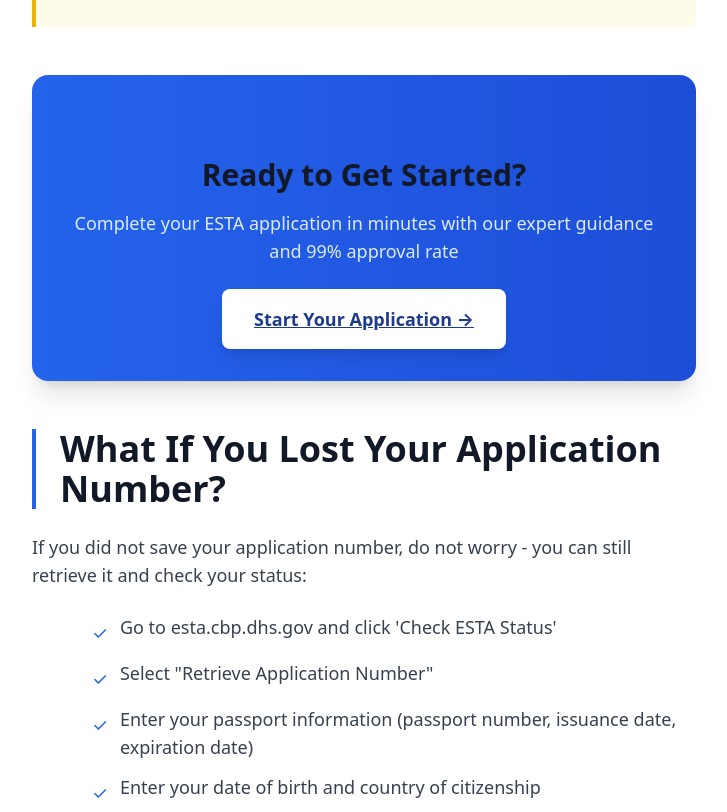
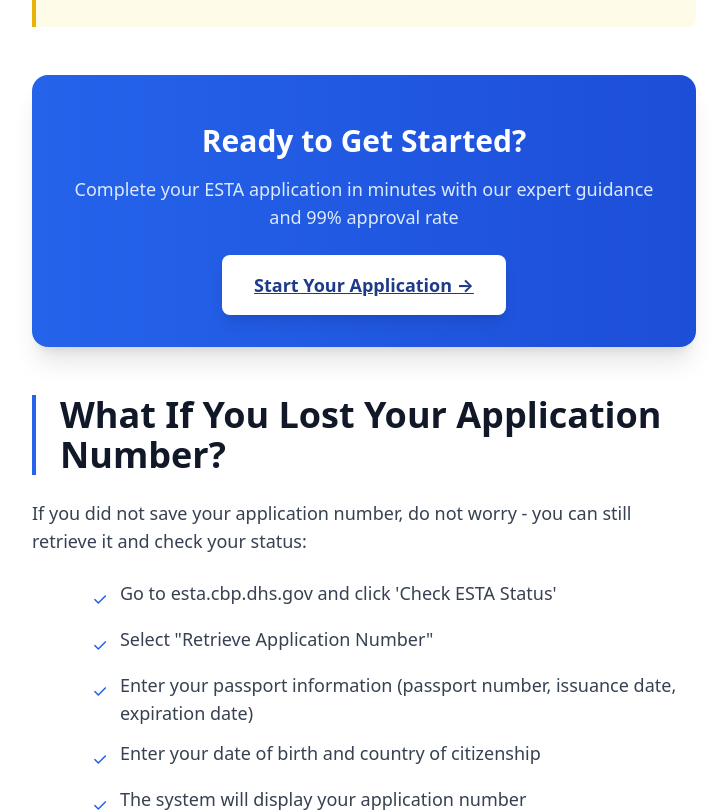
Before and after one commit to Jahanzaib00/ru.evisa-fe, a Next.js app: page /guides/check-esta-status in a window 1280 px wide. Shown: the part 4880-5692 px from the top of the page, without its empty margins (112-839 px from the left). Built offline with nearby package versions, Linux system fonts and the light colour scheme; no server answers.

Commit message:
feat: Update CTA styles for improved visibility and consistency

```diff
--- a/app/components/content/GuideContent.tsx
+++ b/app/components/content/GuideContent.tsx
@@ -110,7 +110,7 @@
           {/* Inject CTA after every 2-3 sections */}
           {idx > 0 && (idx + 1) % 3 === 0 && (
             <div className="my-12 bg-gradient-to-r from-blue-600 to-blue-700 text-white rounded-2xl p-8 text-center shadow-xl">
-              <h3 className="text-2xl md:text-3xl font-bold mb-4">
+              <h3 className="text-2xl md:text-3xl font-bold m-4 text-white">
                 Ready to Get Started?
               </h3>
               <p className="text-lg text-blue-100 mb-6 max-w-2xl mx-auto">
@@ -213,7 +213,7 @@
 
       {/* Bottom CTA */}
       <div className="mt-16 bg-gradient-to-br from-blue-900 to-blue-800 text-white rounded-2xl p-8 md:p-12 text-center shadow-2xl">
-        <h2 className="text-3xl md:text-4xl font-bold mb-4">
+        <h2 className="text-3xl md:text-4xl font-bold m-4 text-white">
           Apply for Your ESTA Today
         </h2>
         <p className="text-xl text-blue-100 mb-8 max-w-2xl mx-auto">
```
